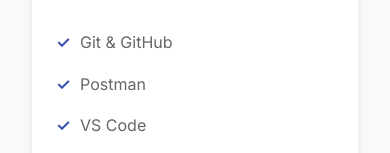
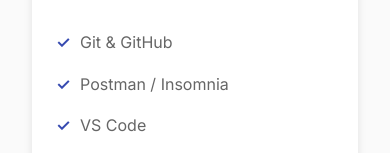
Before and after one commit to wiloberd/dev-portfolio, a Next.js app: page /about in a window 390 px wide. Shown: the part 1844-1997 px from the top of the page. Built offline with nearby package versions, Linux system fonts and the light colour scheme.

Commit message:
Ajuste no posicionamento da logo em mobile quando o menu está aberto

```diff
--- a/app/about/page.js
+++ b/app/about/page.js
@@ -69,7 +69,7 @@
 
               <ul>
                 <li>Git & GitHub</li>
-                <li>Postman</li>
+                <li>Postman / Insomnia</li>
                 {/* <li>Figma</li> */}
                 <li>VS Code</li>
                 <li>Chrome DevTools</li>
--- a/components/Navigation/Navigation.module.css
+++ b/components/Navigation/Navigation.module.css
@@ -20,7 +20,7 @@
   font-weight: 700;
   color: #667eea;
   text-decoration: none;
-  z-index: 101;
+  /* z-index: 101; */
 }
 
 .menu {
```
